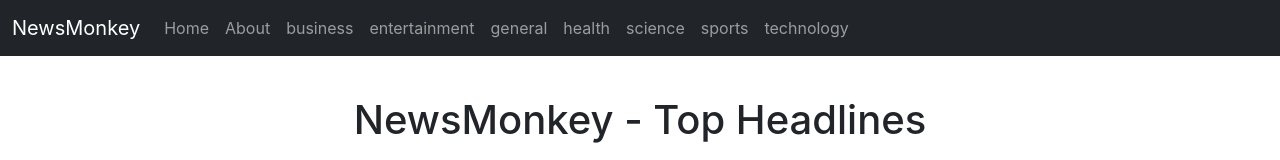
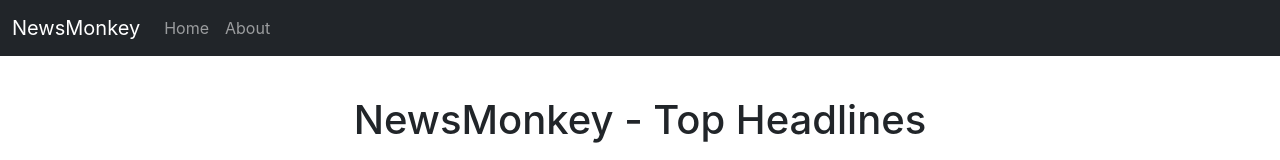
Before and after one commit to ghazanfarali1994/NewsMonkey-React, a React (Create React App) app: page / in a window 1280 px wide. Shown: the top 160 px of the page. Built offline with nearby package versions, Linux system fonts and the light colour scheme; no server answers.

Commit message:
NewsMonket

```diff
--- a/src/components/NavBar.js
+++ b/src/components/NavBar.js
@@ -21,13 +21,13 @@
                   <a className="nav-link" href="/">About</a>
                 </li>
 
-                <li className="nav-item">  <a className="nav-link" href="/business">business</a> </li>
+                {/* <li className="nav-item">  <a className="nav-link" href="/business">business</a> </li>
                 <li className="nav-item">  <a className="nav-link" href="/entertai">entertainment</a> </li>
                 <li className="nav-item">  <a className="nav-link" href="/general">general</a> </li>
                 <li className="nav-item">  <a className="nav-link" href="/health">health</a> </li>
                 <li className="nav-item">  <a className="nav-link" href="/science">science</a> </li>
                 <li className="nav-item">  <a className="nav-link" href="/sports">sports</a> </li>
-                <li className="nav-item">  <a className="nav-link" href="/technolo">technology</a> </li>
+                <li className="nav-item">  <a className="nav-link" href="/technolo">technology</a> </li> */}
 
               </ul>
             </div>
```
